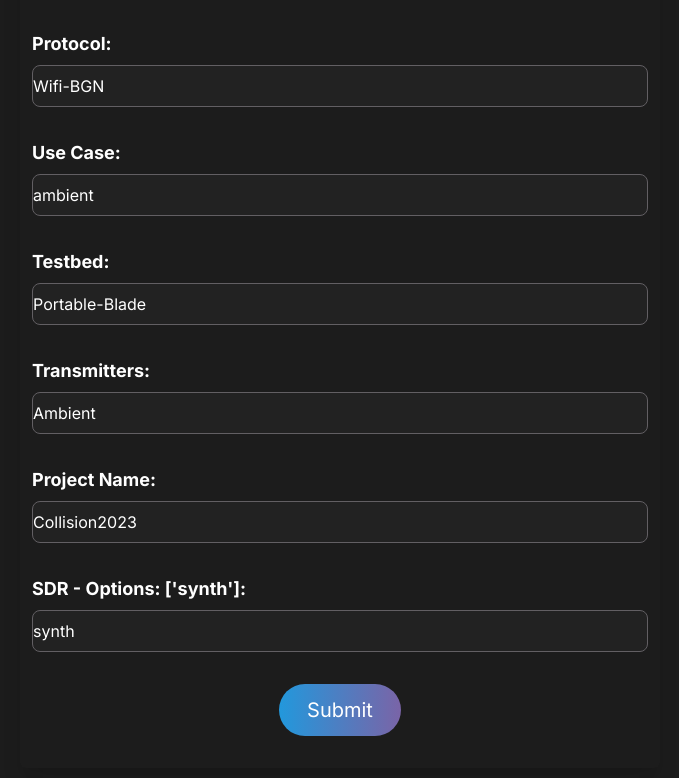
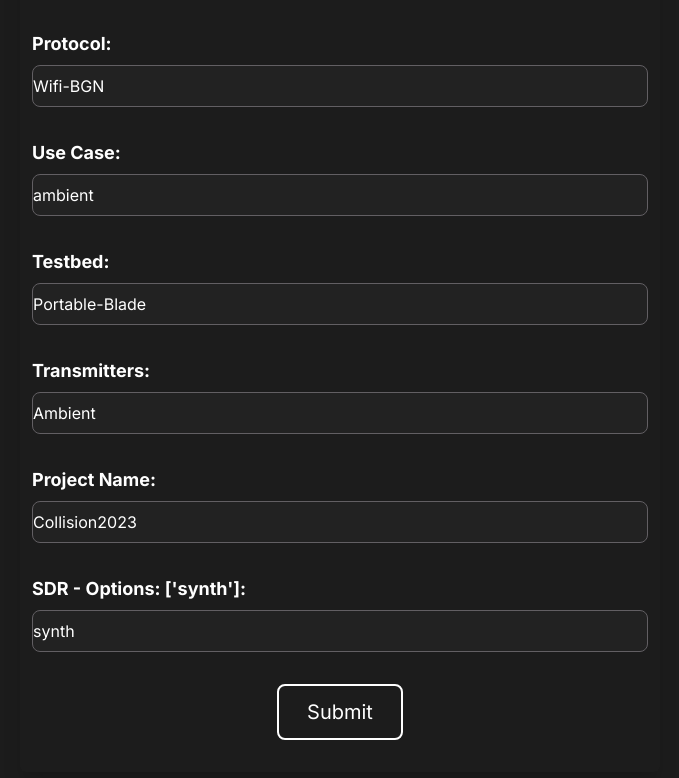
Before and after one commit to Subti/nextjs-web-curator, a Next.js app: page / in a window 1280 px wide. Shown: the part 864-1642 px from the top of the page, without its empty margins (300-979 px from the left). Built offline with nearby package versions, Linux system fonts and the light colour scheme.

Commit message:
Add hover effect

```diff
--- a/src/app/components/Button.tsx
+++ b/src/app/components/Button.tsx
@@ -12,7 +12,7 @@ import React from "react";
 const Button = (props: any) => {
   return (
     <button
-      className="text-xl text-white rounded-full px-7 py-3 bg-gradient-to-r from-[#2298dc] to-[#7a64a7] self-center"
+      className="text-xl text-white rounded-lg px-7 py-3 bg-transparent border-2 border-white transition-colors duration-500 hover:bg-[#03A9F4] self-center"
       type={props.type}
       onClick={props.onClick}
     >
```
